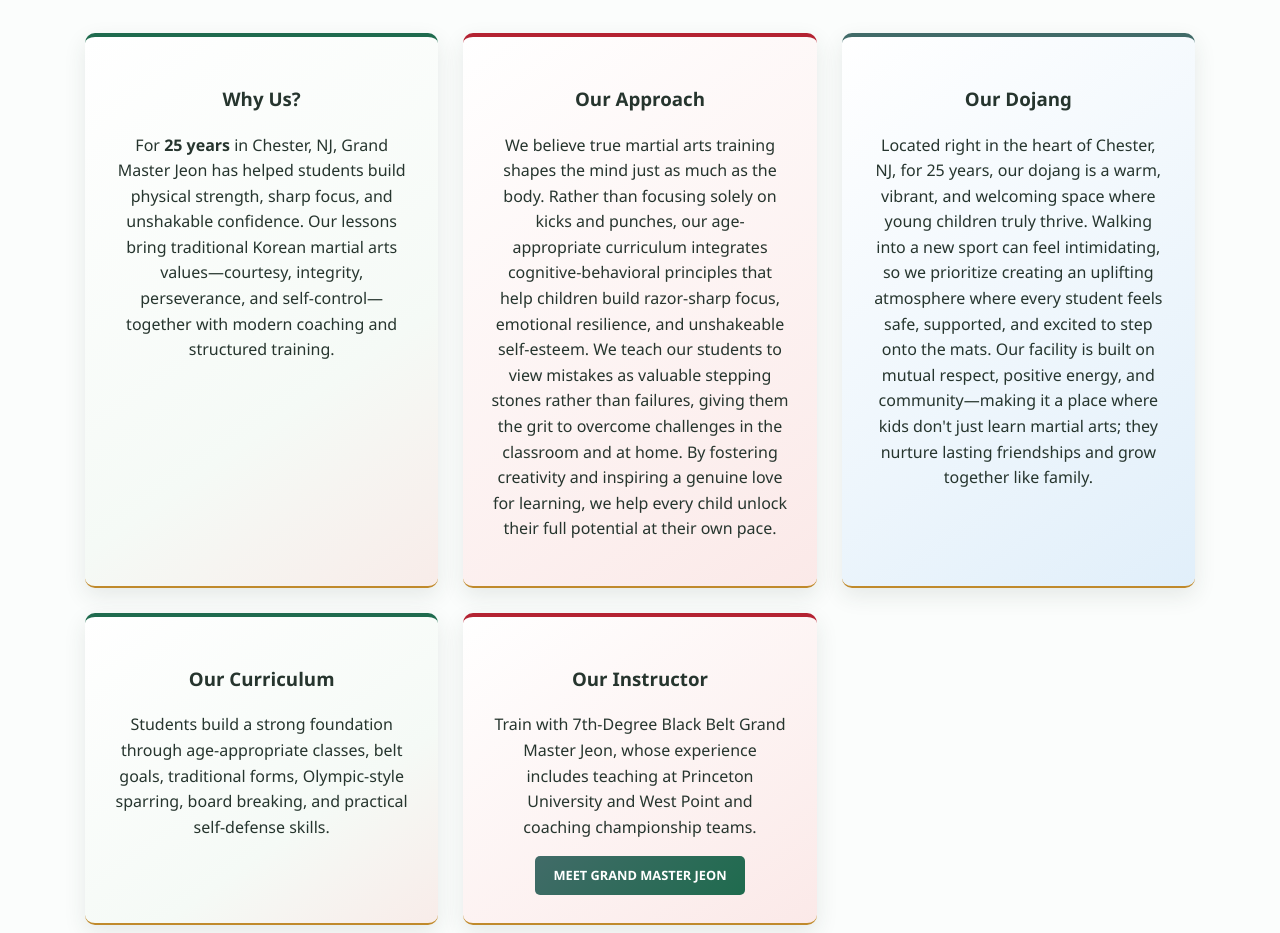
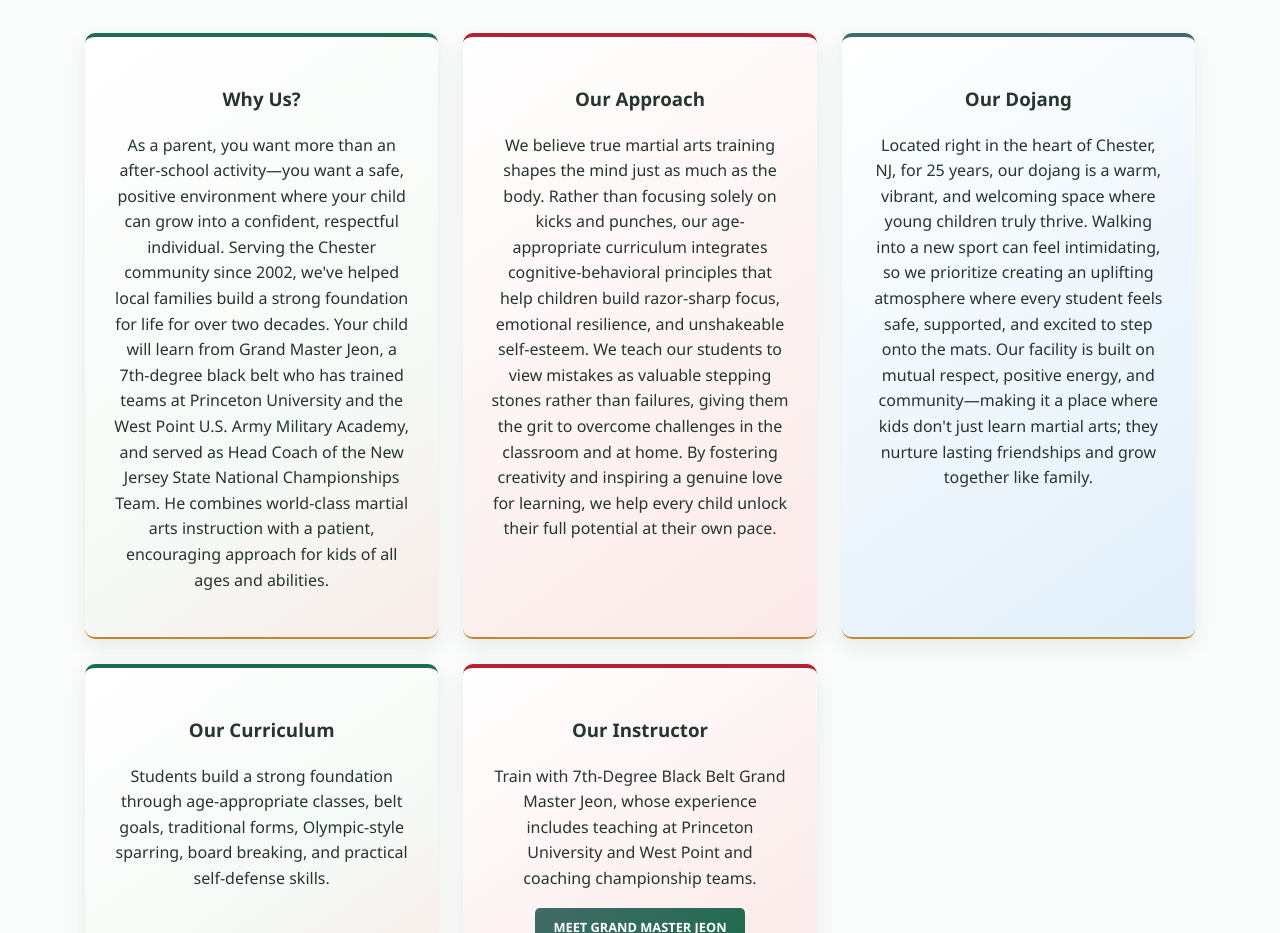
Before and after one commit to Masterjeon1/A-Plus-Grand-Master-Jeon-Taekwondo, a plain HTML site: page index.html in a window 1280 px wide. Shown: the part 1200-2133 px from the top of the page. Drawn offline with Linux system fonts and the light colour scheme.

Commit message:
Refresh Why Us section copy
Co-authored-by: Copilot <223556219+Copilot@users.noreply.github.com>

```diff
--- a/index.html
+++ b/index.html
@@ -221,7 +221,7 @@
         <div class="grid-3">
             <div class="card" id="why-us">
                 <h3>Why Us?</h3>
-                <p>For <strong>25 years</strong> in Chester, NJ, Grand Master Jeon has helped students build physical strength, sharp focus, and unshakable confidence. Our lessons bring traditional Korean martial arts values—courtesy, integrity, perseverance, and self-control—together with modern coaching and structured training.</p>
+                <p>As a parent, you want more than an after-school activity—you want a safe, positive environment where your child can grow into a confident, respectful individual. Serving the Chester community since 2002, we've helped local families build a strong foundation for life for over two decades. Your child will learn from Grand Master Jeon, a 7th-degree black belt who has trained teams at Princeton University and the West Point U.S. Army Military Academy, and served as Head Coach of the New Jersey State National Championships Team. He combines world-class martial arts instruction with a patient, encouraging approach for kids of all ages and abilities.</p>
             </div>
             <div class="card" id="our-approach">
                 <h3>Our Approach</h3>
```
